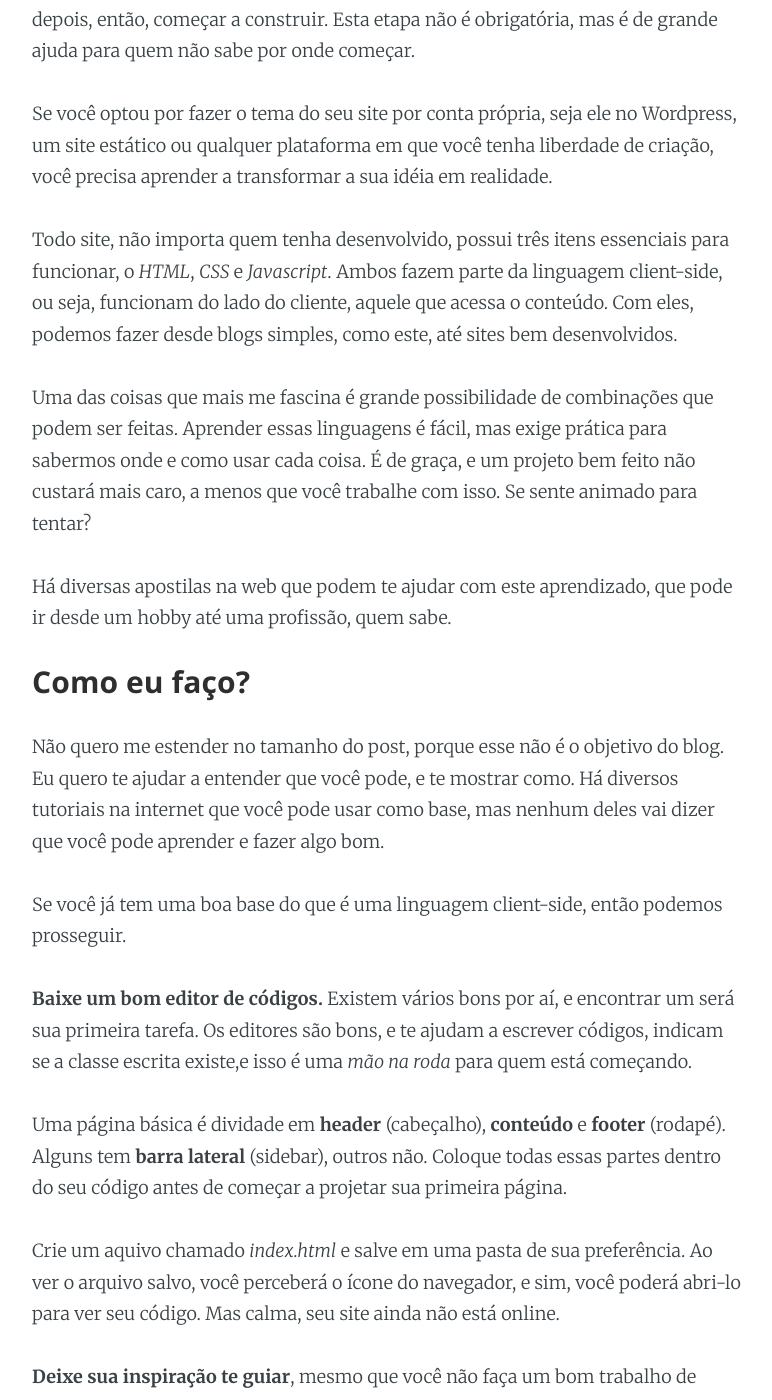
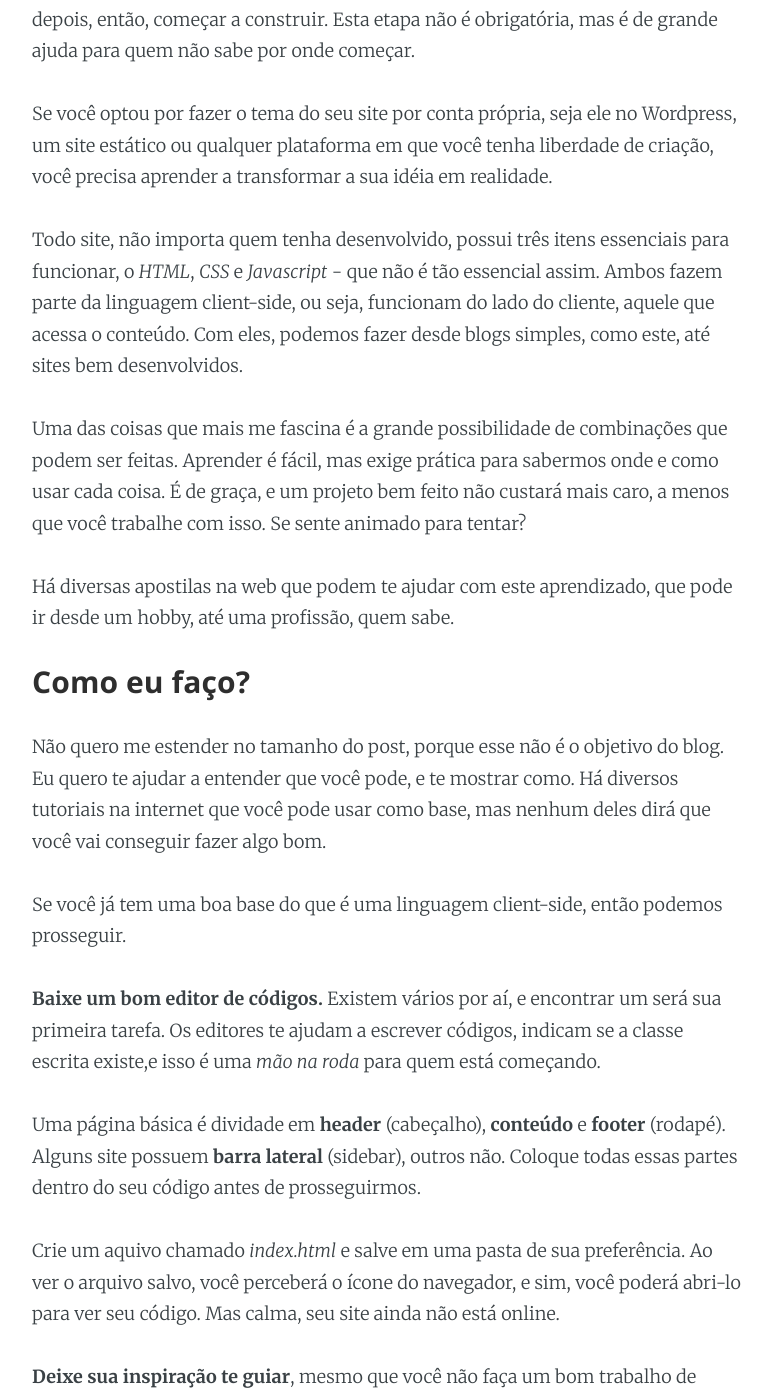
Before and after one commit to EnVolte/envolte.github.io, a Jekyll site: the page built from _posts/2018-06-20-como-tirar-seu-site-do-papel.html, in a window 1280 px wide and 1400 px high, scrolled down 826 px. Shown: the whole window, without its empty margins (253-1025 px from the left). Built offline with Jekyll 4.4.1, drawn with Linux system fonts in a browser that asks for light colours; some of the changed text lies outside the part shown.

Commit message:
Update 2018-06-20-como-tirar-seu-site-do-papel.html

```diff
--- a/_posts/2018-06-20-como-tirar-seu-site-do-papel.html
+++ b/_posts/2018-06-20-como-tirar-seu-site-do-papel.html
@@ -1,6 +1,6 @@
 ---
 layout: post
-title:  "Como tirar seu site do papel"
+title:  "Como tirar o seu site do papel"
 date:   2018-06-20 03:00:00
 categories: Ajuda
 ---
@@ -12,21 +12,21 @@
 <p>É preciso saber respeitar os seus limites, os limetes daquilo que pode ser feito e dar o máximo da sua criatividade no seu projeto.</p>
 <p>Para quem está começando agora, o ideal é estruturar todo o seu site em desenhos, chamados <i>Mockups</i> (muitas vezes feitos em programas como o Photoshop), para depois, então, começar a construir. Esta etapa não é obrigatória, mas é de grande ajuda para quem não sabe por onde começar.</p>
 <p>Se você optou por fazer o tema do seu site por conta própria, seja ele no Wordpress, um site estático ou qualquer plataforma em que você tenha liberdade de criação, você precisa aprender a transformar a sua idéia em realidade.</p>
-<p>Todo site, não importa quem tenha desenvolvido, possui três itens essenciais para funcionar, o <i>HTML</i>, <i>CSS</i> e <i>Javascript</i>. Ambos fazem parte da linguagem client-side, ou seja, funcionam do lado do cliente, aquele que acessa o conteúdo. Com eles, podemos fazer desde blogs simples, como este, até sites bem desenvolvidos.</p>
-<p>Uma das coisas que mais me fascina é grande possibilidade de combinações que podem ser feitas. Aprender essas linguagens é fácil, mas exige prática para sabermos onde e como usar cada coisa. É de graça, e um projeto bem feito não custará mais caro, a menos que você trabalhe com isso. Se sente animado para tentar?</p>
-<p>Há diversas apostilas na web que podem te ajudar com este aprendizado, que pode ir desde um hobby até uma profissão, quem sabe.</p>
+<p>Todo site, não importa quem tenha desenvolvido, possui três itens essenciais para funcionar, o <i>HTML</i>, <i>CSS</i> e <i>Javascript</i> - que não é tão essencial assim. Ambos fazem parte da linguagem client-side, ou seja, funcionam do lado do cliente, aquele que acessa o conteúdo. Com eles, podemos fazer desde blogs simples, como este, até sites bem desenvolvidos.</p>
+<p>Uma das coisas que mais me fascina é a grande possibilidade de combinações que podem ser feitas. Aprender é fácil, mas exige prática para sabermos onde e como usar cada coisa. É de graça, e um projeto bem feito não custará mais caro, a menos que você trabalhe com isso. Se sente animado para tentar?</p>
+<p>Há diversas apostilas na web que podem te ajudar com este aprendizado, que pode ir desde um hobby, até uma profissão, quem sabe.</p>
 
 <p><h3>Como eu faço?</h3></p>
-<p>Não quero me estender no tamanho do post, porque esse não é o objetivo do blog. Eu quero te ajudar a entender que você pode, e te mostrar como. Há diversos tutoriais na internet que você pode usar como base, mas nenhum deles vai dizer que você pode aprender e fazer algo bom.</p>
+<p>Não quero me estender no tamanho do post, porque esse não é o objetivo do blog. Eu quero te ajudar a entender que você pode, e te mostrar como. Há diversos tutoriais na internet que você pode usar como base, mas nenhum deles dirá que você vai conseguir fazer algo bom.</p>
 <p>Se você já tem uma boa base do que é uma linguagem client-side, então podemos prosseguir.</p>
-<p><b>Baixe um bom editor de códigos.</b> Existem vários bons por aí, e encontrar um será sua primeira tarefa. Os editores são bons, e te ajudam a escrever códigos, indicam se a classe escrita existe,e isso é uma <i>mão na roda</i> para quem está começando.</p>
-<p>Uma página básica é dividade em <b>header</b> (cabeçalho), <b>conteúdo</b> e <b>footer</b> (rodapé). Alguns tem <b>barra lateral</b> (sidebar), outros não. Coloque todas essas partes dentro do seu código antes de começar a projetar sua primeira página.</p>
+<p><b>Baixe um bom editor de códigos.</b> Existem vários por aí, e encontrar um será sua primeira tarefa. Os editores te ajudam a escrever códigos, indicam se a classe escrita existe,e isso é uma <i>mão na roda</i> para quem está começando.</p>
+<p>Uma página básica é dividade em <b>header</b> (cabeçalho), <b>conteúdo</b> e <b>footer</b> (rodapé). Alguns site possuem <b>barra lateral</b> (sidebar), outros não. Coloque todas essas partes dentro do seu código antes de prosseguirmos.</p>
 <p>Crie um aquivo chamado <i>index.html</i> e salve em uma pasta de sua preferência. Ao ver o arquivo salvo, você perceberá o ícone do navegador, e sim, você poderá abri-lo para ver seu código. Mas calma, seu site ainda não está online.</p>
 <p><b>Deixe sua inspiração te guiar</b>, mesmo que você não faça um bom trabalho de primeira. Adicione um menu, faça uma postagem de exemplo e conheça todas as tags que você usará pra criar o site. Estilize como quiser usando o CSS. Como o Javascript é mais complicado, o deixaremos para depois.</p>
 <p>Se você conseguir montar uma página inteira, mesmo que não fique muito boa, parabéns! Estou orgulhoso de você.</p>
 
 <p><h3>E agora?</h3></p>
-<p>Como eu disse acima, existe hora pra tudo. Pratique. Veja tutoriais. Procure saber como fazer aquilo que você quer inserir na página e sempre preste muita atenção nos códigos.</p>
-<p>Um bom investimento, agora que você já sabe um pouco sobre como isso funciona, é comprar livros sobre o assunto. Acreditem, ajuda muito. Mesmo que tenha uma infinidade de apostilas pela internet, nada substituirá o bom e velho livro.</p>
-<p>Se você quiser ir além, construa páginas inteiras para os itens do seu menu. Crie links para cada uma delas, e não se esqueça de visualiza-las em conjunto. Pronto, você fez um site estático.</p>
-<p>Nos próximos posts explicarei mais sobre a diferença entre cada um deles. Por enquanto é só, e espero que minhas palavras tenham sido de grande proveito para você que está aí lendo.</p>
+<p>Como eu disse acima, existe hora para tudo. Pratique. Veja tutoriais. Procure saber como fazer aquilo que você quer inserir na página e sempre preste muita atenção nos códigos.</p>
+<p>Um bom investimento, agora que você já sabe um pouco sobre como isso funciona, é comprar livros sobre o programação, em especial sobre <b>HTML e <b>CSS</b>. Acredite, ajuda muito. Mesmo que tenha uma infinidade de apostilas pela internet, nada substituirá o bom e velho livro.</p>
+<p>Se você quiser ir além, construa páginas inteiras para os itens do seu menu - como <i>sobre</i>, <i>contato</i> etc. Crie links para cada uma delas, e não se esqueça de visualizá-las em conjunto. Pronto, você fez um <b>site estático</b>.</p>
+<p>Nos próximos posts explicarei mais sobre a diferença entre cada um deles (sites <b>estáticos</b> e <b>dinâmicos</b>). Por enquanto é só, e espero que minhas palavras tenham sido de grande proveito para você que está lendo isso.</p>
```
